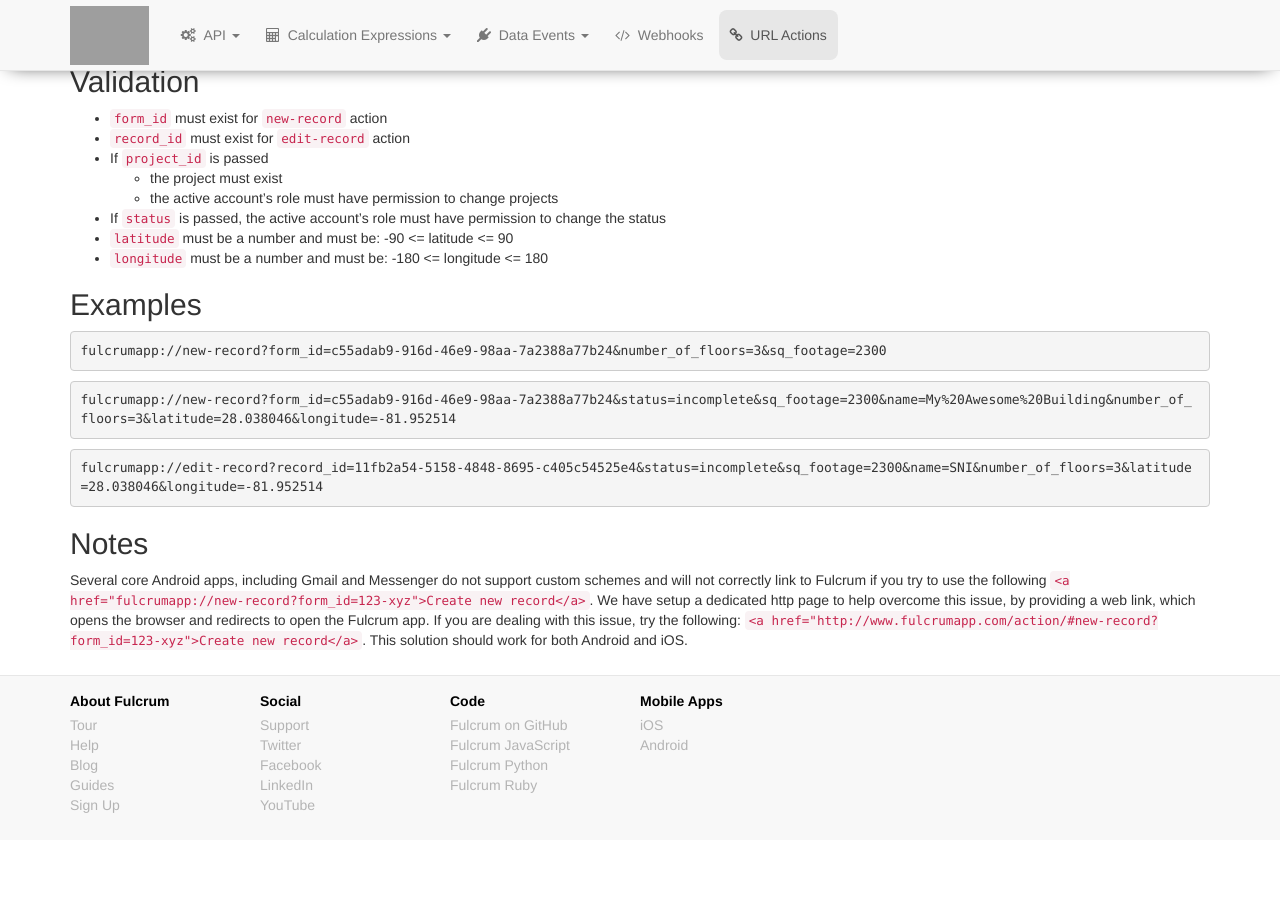
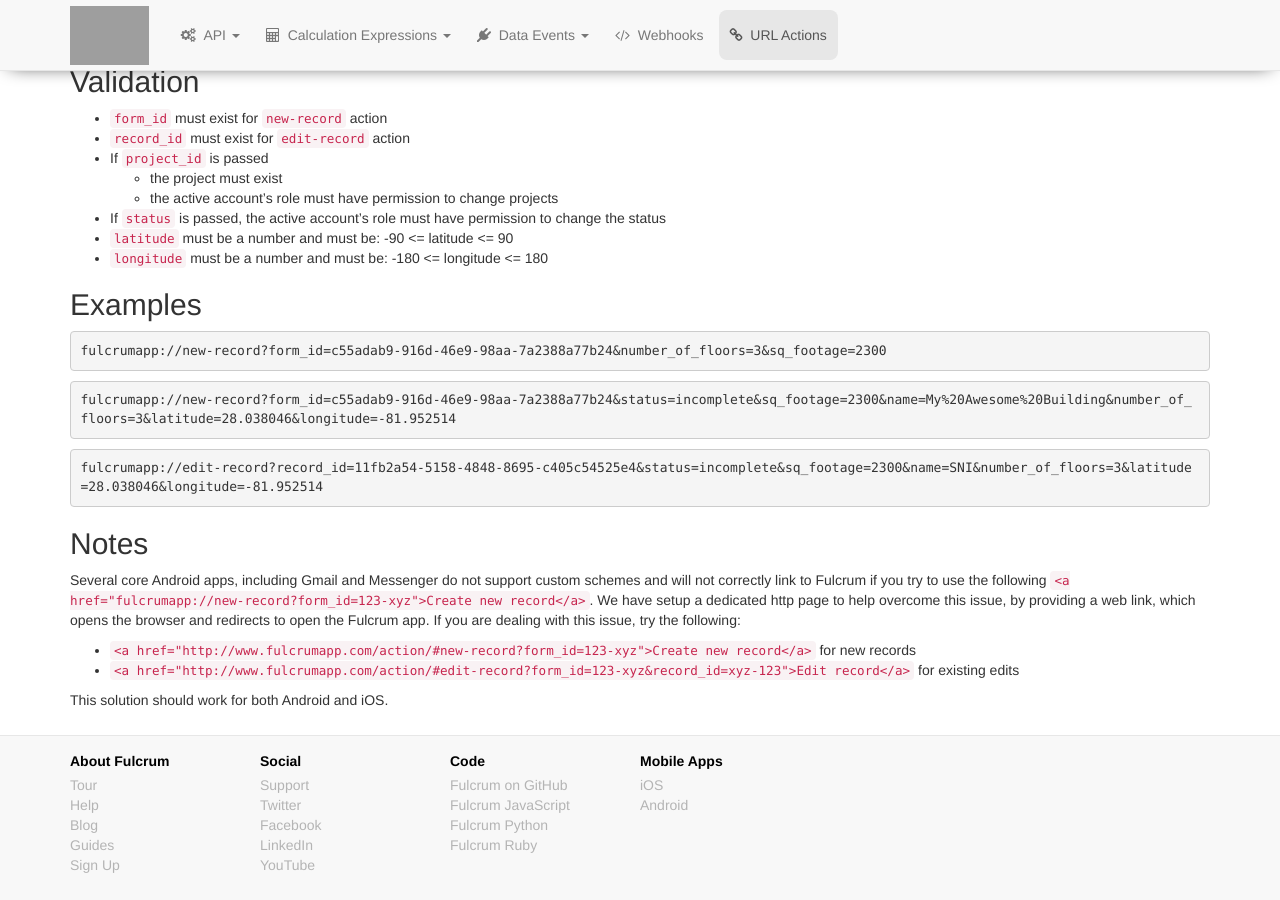
Before and after one commit to rylincoln/developer.fulcrumapp.com, a Jekyll site: the page built from _general/url-actions.md, in a window 1280 px wide and 900 px high, scrolled down 1943 px. Built offline with Jekyll 4.4.1, drawn with Linux system fonts in a browser that asks for light colours; nearby versions of some CDN libraries; before the commit the page ends 2783 px from its top, so only the background shows below that; grey boxes are pictures that could not be loaded.

Commit message:
Add edit-record example to docs

```diff
--- a/_general/url-actions.md
+++ b/_general/url-actions.md
@@ -106,4 +106,9 @@ fulcrumapp://edit-record?record_id=11fb2a54-5158-4848-8695-c405c54525e4&status=i
 
 ## Notes
 
-Several core Android apps, including Gmail and Messenger do not support custom schemes and will not correctly link to Fulcrum if you try to use the following `<a href="fulcrumapp://new-record?form_id=123-xyz">Create new record</a>`. We have setup a dedicated http page to help overcome this issue, by providing a web link, which opens the browser and redirects to open the Fulcrum app. If you are dealing with this issue, try the following: `<a href="http://www.fulcrumapp.com/action/#new-record?form_id=123-xyz">Create new record</a>`. This solution should work for both Android and iOS.
+Several core Android apps, including Gmail and Messenger do not support custom schemes and will not correctly link to Fulcrum if you try to use the following `<a href="fulcrumapp://new-record?form_id=123-xyz">Create new record</a>`. We have setup a dedicated http page to help overcome this issue, by providing a web link, which opens the browser and redirects to open the Fulcrum app. If you are dealing with this issue, try the following:
+
+* `<a href="http://www.fulcrumapp.com/action/#new-record?form_id=123-xyz">Create new record</a>` for new records
+* `<a href="http://www.fulcrumapp.com/action/#edit-record?form_id=123-xyz&record_id=xyz-123">Edit record</a>` for existing edits
+
+This solution should work for both Android and iOS.
```
